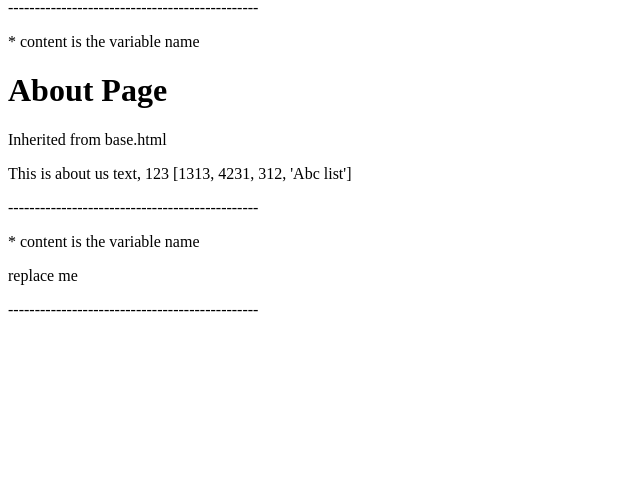
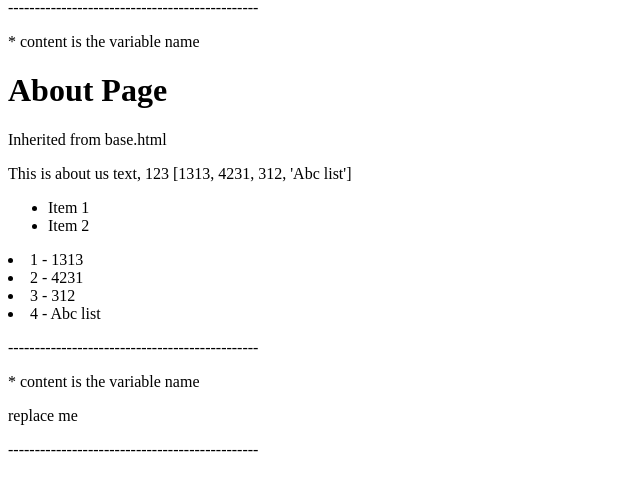
Before and after one commit to DasSonia/Django_Full, a Django app: page /about/ in a window 1280 px wide. Shown: the part 185-676 px from the top of the page, without its empty margins (0-640 px from the left). Run offline with Django 3.2, Linux system fonts and the light colour scheme.

Commit message:
For Loop in a Template

```diff
--- a/install.txt
+++ b/install.txt
@@ -51,3 +51,5 @@ python manage.py startapp pages
 # Include Template Tag
 
 # Rendering Context in a Template
+
+# For Loop in a Template
--- a/templates/about.html
+++ b/templates/about.html
@@ -9,5 +9,13 @@
     {{ my_list }}
 </p>
 
+<ul>
+    <li>Item 1</li>
+    <li>Item 2</li>
+</ul>
+
+{% for my_sub_item in my_list %}
+    <li>{{ forloop.counter }} - {{ my_sub_item }}</li>
+{% endfor %}
 
 {% endblock content %}
```
